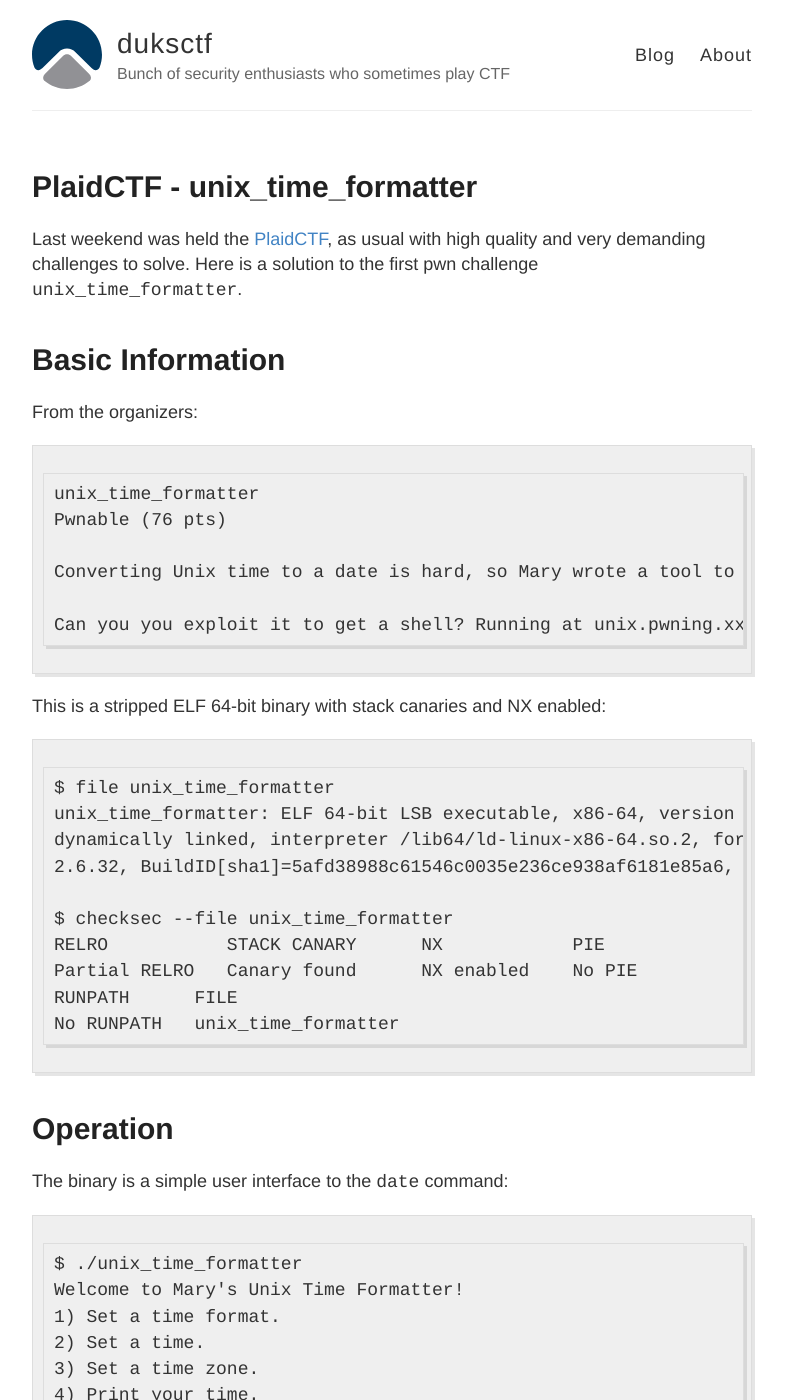
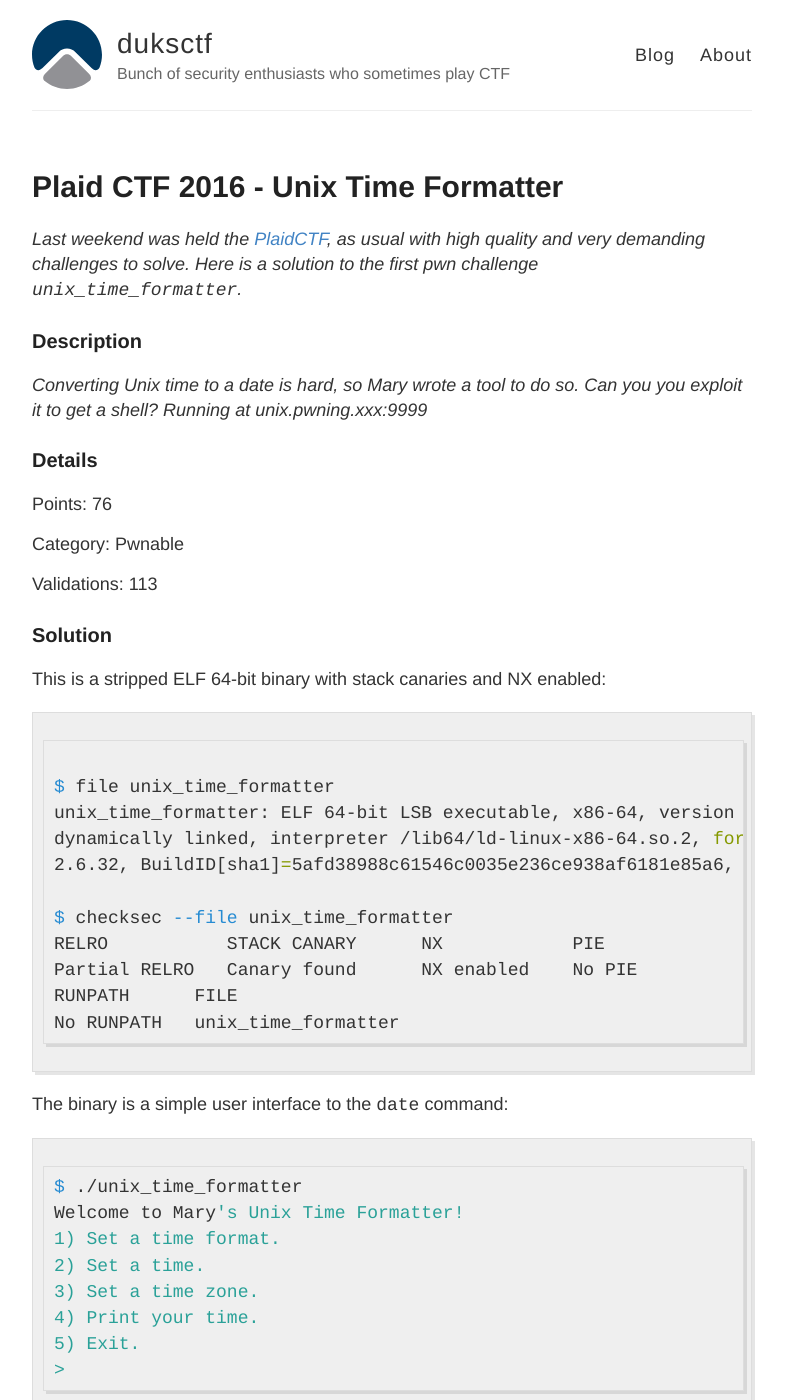
Before and after one commit to duksctf/duksctf.github.io, a Jekyll site: the page built from _posts/2016-04-18-PCTF-unix-time-formatter.md, in a window 1280 px wide and 1400 px high. Shown: the whole window, without its empty margins (248-1034 px from the left). Built offline with Jekyll 4.4.1, drawn with Linux system fonts in a browser that asks for light colours; some of the changed text lies outside the part shown.

Commit message:
typo and little changes

````diff
--- a/_posts/2016-04-18-PlaidCTF-unix-time-formatter.md
+++ b/_posts/2016-04-18-PCTF-unix-time-formatter.md
@@ -1,28 +1,32 @@
 ---
 layout: post
-title: "PlaidCTF - unix_time_formatter"
+title: "Plaid CTF 2016 - Unix Time Formatter"
 date: 2016-04-18 01:00
 ---
 
-Last weekend was held the [PlaidCTF][plaidctf], as usual with high quality and very demanding challenges to solve. Here is a solution to the first pwn challenge `unix_time_formatter`.
+*Last weekend was held the [PlaidCTF][plaidctf], as usual with high quality and very demanding challenges to solve. Here is a solution to the first pwn challenge `unix_time_formatter`.*
+
 <!--more-->
 
-# Basic Information
+### Description
 
-From the organizers:
+*Converting Unix time to a date is hard, so Mary wrote a tool to do so.
+Can you you exploit it to get a shell? Running at unix.pwning.xxx:9999*
 
-```plaintext
-unix_time_formatter
-Pwnable (76 pts)
+### Details
 
-Converting Unix time to a date is hard, so Mary wrote a tool to do so.
+Points:      76
 
-Can you you exploit it to get a shell? Running at unix.pwning.xxx:9999
-```
+Category:    Pwnable
+
+Validations: 113
+
+### Solution
 
 This is a stripped ELF 64-bit binary with stack canaries and NX enabled:
 
-```
+```bash
+
 $ file unix_time_formatter
 unix_time_formatter: ELF 64-bit LSB executable, x86-64, version 1 (SYSV),
 dynamically linked, interpreter /lib64/ld-linux-x86-64.so.2, for GNU/Linux
@@ -34,12 +38,9 @@
 RUNPATH      FILE
 No RUNPATH   unix_time_formatter
 ```
-
-# Operation
-
 The binary is a simple user interface to the `date` command:
 
-```
+```bash
 $ ./unix_time_formatter
 Welcome to Mary's Unix Time Formatter!
 1) Set a time format.
@@ -49,7 +50,6 @@
 5) Exit.
 >
 ```
-
 The main function is located at `0x400a70`, which prints the above menu and then select the action to do with a simple switch case:
 
 ```
@@ -59,7 +59,6 @@
 0x00400af4      77a5           ja 0x400a9b
 0x00400af6      ff24c5c01240.  jmp qword [rax*8 + 0x4012c0]
 ```
-
 As a note, whenever there is a free or allocation done on the heap, the binary checks if the `DEBUG` environment variable is set to print debugging information.
 
 ## Set a time format
@@ -259,7 +258,7 @@
 
 At first I tried to execute a shell, but it wasn't responding therefore I made a first payload to list the content of the current directory and then I modified it to read the content of the file containing the flag:
 
-```
+```python
 #!/usr/bin/env python2
 # Please port pwntools to python3...
 from pwn import *
````
Also changed, not shown: _posts/2016-04-15-PCTF2016-kryptovor.md (+4 -3 lines).
